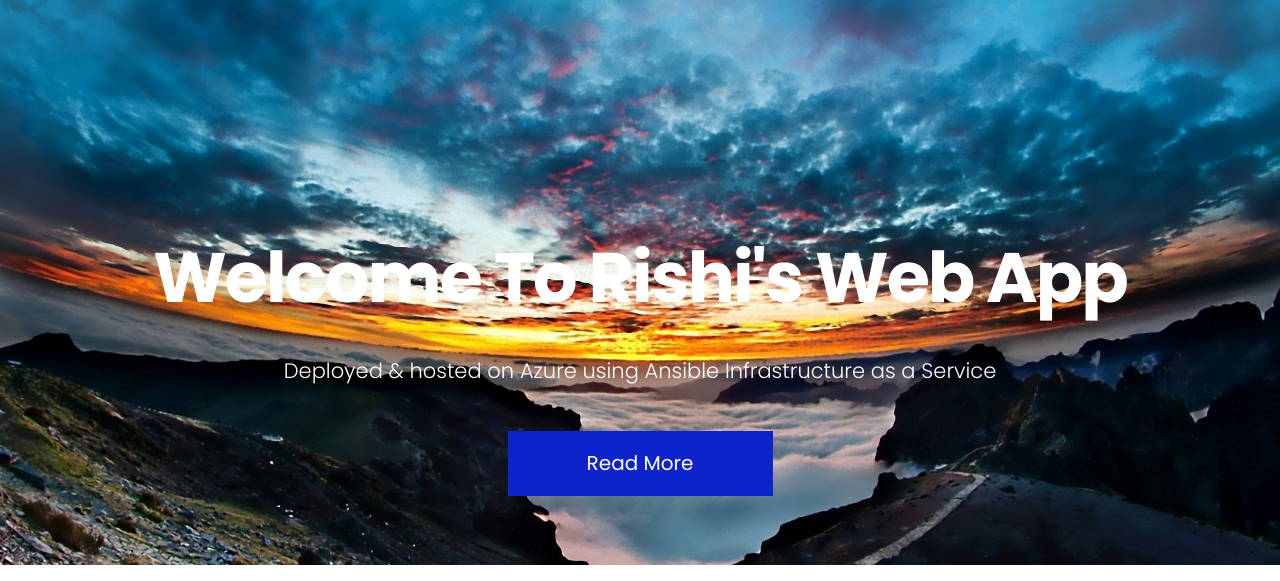
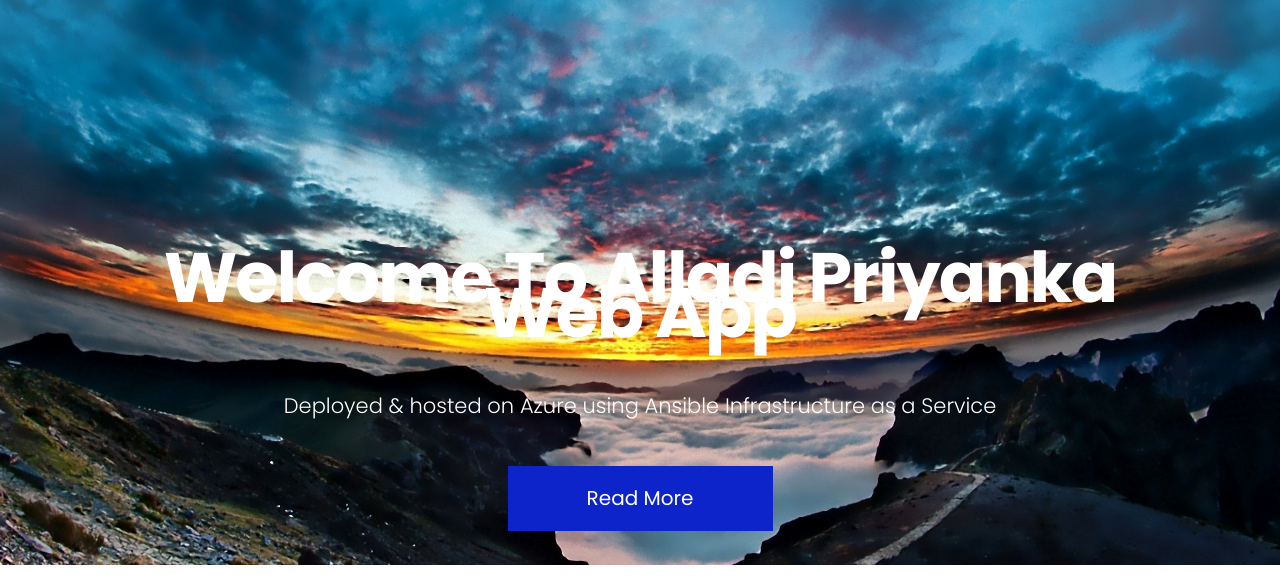
Before and after one commit to alladipriyankarao16/HAA-WebApp2, a plain HTML site: page index.html in a window 1280 px wide. Shown: the part 155-736 px from the top of the page. Drawn offline with Linux system fonts and the light colour scheme.

Commit message:
Update index.html

```diff
--- a/index.html
+++ b/index.html
@@ -100,7 +100,7 @@
                     <img class="img-responsive" src="images/slider_img.png" alt="#" />
                       <div class="slide_cont">
                         <div class="slider_cont_inner">
-                          <h3>Welcome To Rishi's Web App</h3>
+                          <h3>Welcome To Alladi Priyanka Web App</h3>
                         <p>Deployed & hosted on Azure using Ansible Infrastructure as a Service</p>
                         <a class="blue_bt" href="#">Read More</a>
                         </div>
```
